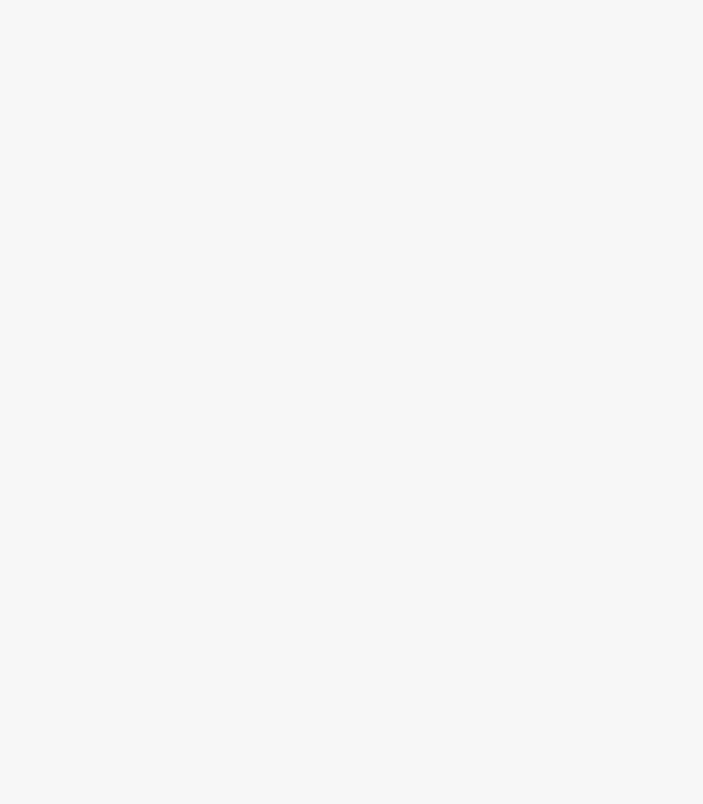
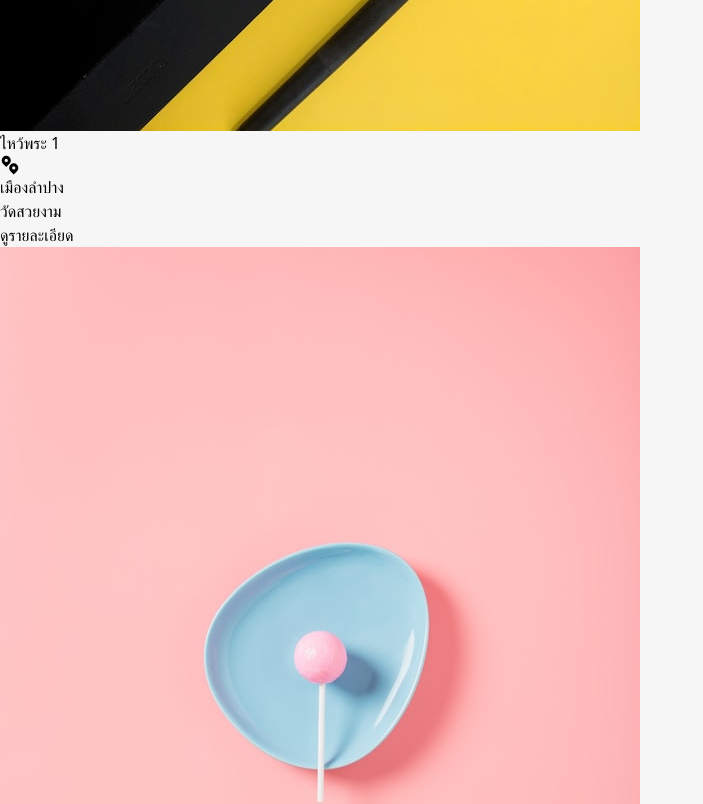
Before and after one commit to Perthanakrit/trippa-pototype, a React (Vite) app in the folder client-app/: page /favmu in a window 1280 px wide. Shown: the part 2620-3424 px from the top of the page, without its empty margins (0-703 px from the left). Before the commit the page ends 1946 px from the top, so only its background shows below. Built offline with nearby package versions, Linux system fonts and the light colour scheme.

Commit message:
Update Trip dachborad

```diff
--- a/client-app/src/components/feature/tripsdashboard/TripItem.tsx
+++ b/client-app/src/components/feature/tripsdashboard/TripItem.tsx
@@ -1,4 +1,6 @@
 import React from "react";
+import { RiPinDistanceFill } from "react-icons/ri";
+import { Link } from "react-router-dom";
 
 interface Props {
   trip: any;
@@ -6,8 +8,25 @@ interface Props {
 
 export default function TripItem({ trip }: Props) {
   return (
-    <div>
-      <h1>{trip.name}</h1>
+    <div className=" bg-slate-200 block md:grid md:grid-cols-3 my-5 relative">
+      <img
+        src={trip.image}
+        alt={trip.name}
+        className=" w-full h-[400px] md:h-[280px] object-cover md:object-fill bg-no-repeat bg-contain"
+      />
+      <div className=" p-2">
+        <h1 className=" text-3xl">{trip.name}</h1>
+        <a className="flex items-center text-gray-500">
+          <RiPinDistanceFill size={20} />
+          <span className="ml-[0.25rem]">{trip.destination}</span>
+        </a>
+        <p className="mt-1">{trip.description}</p>
+      </div>
+      <div className=" flex p-3 items-center">
+        <Link to="" className=" bg-slate-50 p-2 rounded-full ">
+          ดูรายละเอียด
+        </Link>
+      </div>
     </div>
   );
 }
--- a/client-app/src/components/header/Header.tsx
+++ b/client-app/src/components/header/Header.tsx
@@ -6,10 +6,10 @@ import banner from "../../assets/images/banner2.png";
 
 export default function Header() {
   return (
-    <header className="relative">
+    <header className="relative mb-4">
       {/* Baner */}
       <div className=" flex items-center justify-between mx-0 bg-slate-600 py-3 px-4">
-        <img src={banner} className=" w-[20%] h-[50px] object-cover" />
+        <img src={banner} className="w-[20%] h-[3.125rem] object-cover" />
         <Link to="/" className=" block text-center mt-0 mr-1 text-slate-50">
           <RiLoginBoxFill size={40} color="" />
           Login
--- a/client-app/src/components/pages/muteuh/Favmu.tsx
+++ b/client-app/src/components/pages/muteuh/Favmu.tsx
@@ -11,8 +11,10 @@ export default function Favmu() {
 
   return (
     <Layout>
-      <div>
-        Favmu
+      <div className="mx-4 xl:mx-1">
+        <h1 className=" text-4xl mb-2">
+          ยอดนิยมสำหรับ <span className=" font-medium">สายมู</span>
+        </h1>
         <TripList trips={trips} />
       </div>
     </Layout>
--- a/client-app/src/main.tsx
+++ b/client-app/src/main.tsx
@@ -8,6 +8,7 @@ import FavEat from "./components/pages/faveat/FavEat.tsx";
 import FavNature from "./components/pages/favnature/FavNature.tsx";
 import NotFound from "./NotFound.tsx";
 import Favmu from "./components/pages/muteuh/Favmu.tsx";
+import TripInfo from "./components/feature/tripdetail/TripInfo.tsx";
 
 const router = createBrowserRouter([
   {
```
